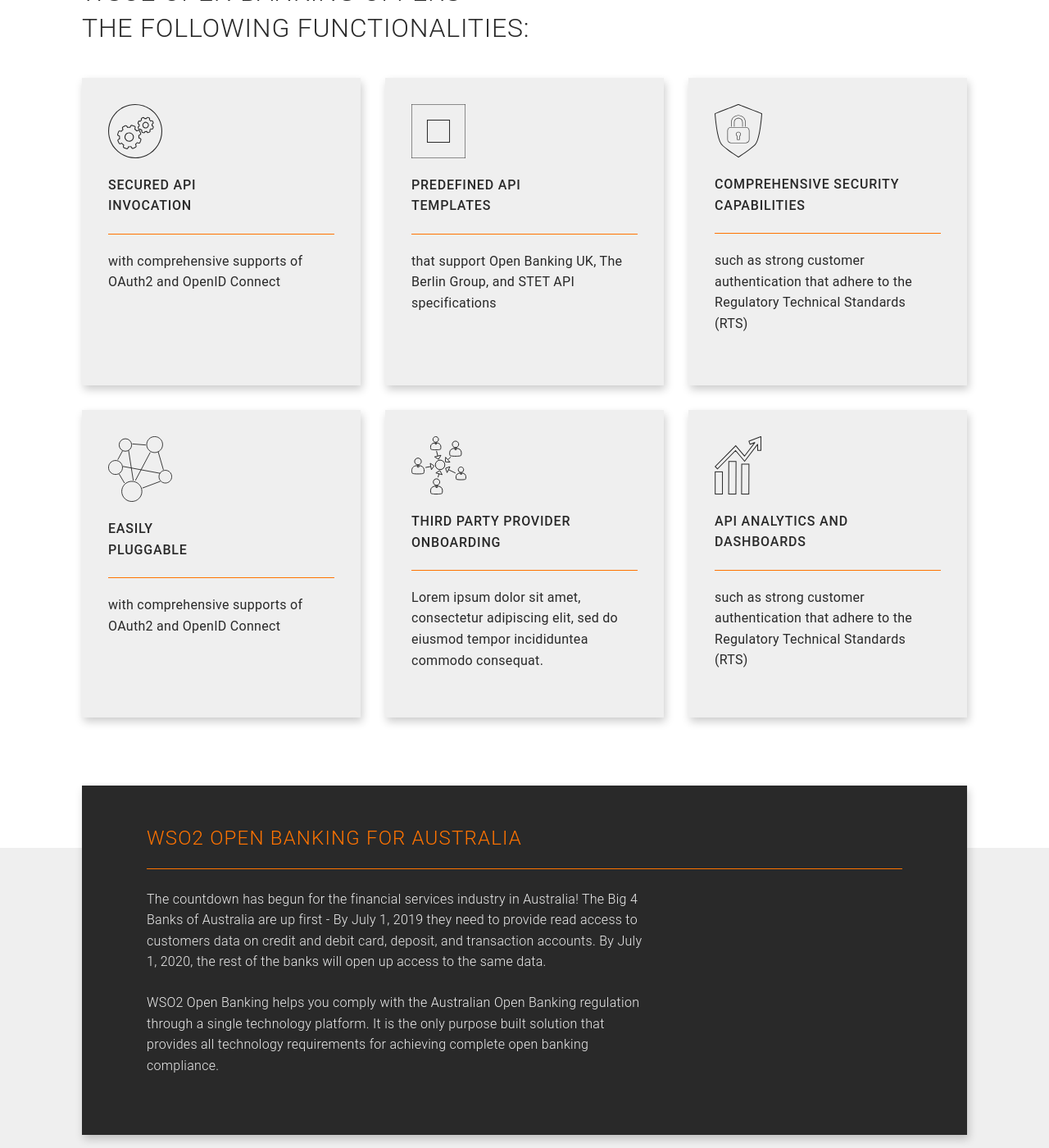
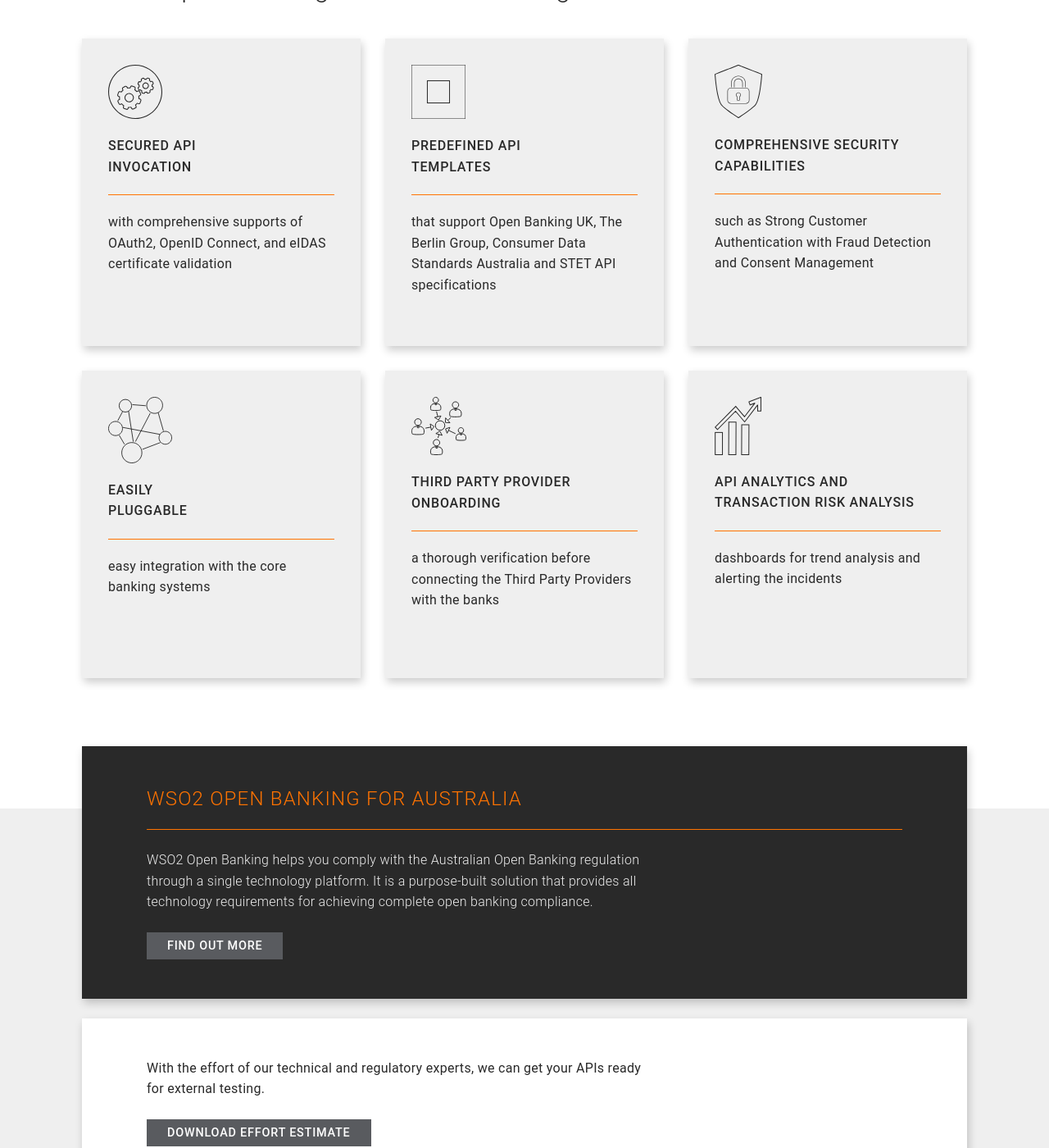
Before and after one commit to wso2/demo-open-banking.github.io, a Jekyll site: the page built from index.html, in a window 1280 px wide and 1400 px high, scrolled down 885 px. Shown: the whole window at 82% size. Built offline with Jekyll 4.4.1, drawn with Linux system fonts in a browser that asks for light colours; some of the changed text lies outside the part shown.

Commit message:
Add content for Home page

```diff
--- a/index.html
+++ b/index.html
@@ -81,8 +81,8 @@
          <div class="col-sm-12 col-md-8 col-lg-8">
             <div class="cHighlighted cDarkGreyBG cFixedHeight">
                <div class="col-sm-12 col-md-12">
-                  <h5 class="cUppercase cWhiteColored cReducedBottomMargin cUnderline cUnderOrange">Lorem ipsum dolor sit amet, consectetur
-                     adipiscing elit, sed do eiusmod tempor incididunt
+                  <h5 class="cUppercase cWhiteColored cReducedBottomMargin cUnderline cUnderOrange">
+                        Solution at a Glance
                   </h5>
                   <!-- <h2 class="cUppercase cUnderline">Benefits</h2> -->
                </div>
@@ -96,12 +96,12 @@
          </div>
          <div class="col-sm-12 col-md-4 col-lg-4">
             <div class="cHighlighted cLightGreyBG cHighlightedReducePadding cFixedHeight" style="min-height: 290px;">
-               <h4>BLOG</h4>
+               <h4>What's new?</h4>
                <p>WSO2 Open Banking 1.4:
                   Support for Global
                   Open Banking Standards
                </p>
-               <a href="https://docs.wso2.com/display/APICloud/WSO2+API+Cloud+Documentation" target="_blank" class="cMore cUppercase cLargeText">Read More &gt;</a>
+               <a href="https://wso2.com/blogs/thesource/2019/08/wso2-open-banking-1-4-support-for-global-open-banking-standards" target="_blank" class="cMore cUppercase cLargeText">Read More &gt;</a>
                <div class="clearfix"></div>
             </div>
          </div>
@@ -113,13 +113,14 @@
    <div class="container">
       <div class="row">
          <div class="col-sm-12 col-md-12 col-lg-12">
-            <h2 class="cUppercase">WSO2 Open Banking offers <br>the following functionalities:</h2>
+            <!-- <h2 class="cUppercase">WSO2 Open Banking offers <br>the following functionalities:</h2> -->
+            <h2> WSO2 Open Banking offers the following functionalities:</h2>
          </div>
          <div class="col-sm-12 col-md-4 col-lg-4">
             <div class="cHighlighted cLightGreyBG cHighlightedReducePadding cFuntionBox">
                <img src="/img/api-invocation.svg"/>
                <h5 class="cUppercase cUnderline cUnderOrange" >Secured API <br>invocation</h5>
-               <p>with comprehensive supports of OAuth2 and OpenID Connect</p>
+               <p>with comprehensive supports of OAuth2, OpenID Connect, and eIDAS certificate validation</p>
             </div>
             <div class="clearfix"></div>
          </div>
@@ -127,7 +128,7 @@
             <div class="cHighlighted cLightGreyBG cHighlightedReducePadding cFuntionBox">
                <img src="/img/template.svg"/>
                <h5 class="cUppercase cUnderline cUnderOrange">Predefined API <br>templates</h5>
-               <p>that support Open Banking UK, The Berlin Group, and STET API specifications</p>
+               <p>that support Open Banking UK, The Berlin Group, Consumer Data Standards Australia and STET API specifications</p>
             </div>
             <div class="clearfix"></div>
          </div>
@@ -135,7 +136,7 @@
             <div class="cHighlighted cLightGreyBG cHighlightedReducePadding cFuntionBox">
                <img src="/img/security.svg"/>
                <h5 class="cUppercase cUnderline cUnderOrange">Comprehensive security <br>capabilities</h5>
-               <p>such as strong customer authentication that adhere to the Regulatory Technical Standards (RTS)</p>
+               <p>such as Strong Customer Authentication with Fraud Detection and Consent Management</p>
             </div>
             <div class="clearfix"></div>
          </div>
@@ -143,7 +144,7 @@
             <div class="cHighlighted cLightGreyBG cHighlightedReducePadding cFuntionBox">
                <img src="/img/piuggable.svg"/>
                <h5 class="cUppercase cUnderline cUnderOrange">Easily <br>Pluggable</h5>
-               <p>with comprehensive supports of OAuth2 and OpenID Connect</p>
+               <p>easy integration with the core banking systems</p>
             </div>
             <div class="clearfix"></div>
          </div>
@@ -151,15 +152,15 @@
             <div class="cHighlighted cLightGreyBG cHighlightedReducePadding cFuntionBox">
                <img src="/img/third-party.svg"/>
                <h5 class="cUppercase cUnderline cUnderOrange">Third Party Provider <br>Onboarding</h5>
-               <p>Lorem ipsum dolor sit amet, consectetur adipiscing elit, sed do eiusmod tempor incididuntea commodo consequat.</p>
+               <p>a thorough verification before connecting the Third Party Providers with the banks</p>
             </div>
             <div class="clearfix"></div>
          </div>
          <div class="col-sm-12 col-md-4 col-lg-4">
             <div class="cHighlighted cLightGreyBG cHighlightedReducePadding cFuntionBox">
                <img src="/img/analytics.svg"/>
-               <h5 class=" cUppercase cUnderline cUnderOrange">API analytics and<br> dashboards</h5>
-               <p>such as strong customer authentication that adhere to the Regulatory Technical Standards (RTS)</p>
+               <h5 class=" cUppercase cUnderline cUnderOrange">API analytics and<br> Transaction Risk Analysis</h5>
+               <p>dashboards for trend analysis and alerting the incidents</p>
             </div>
             <div class="clearfix"></div>
          </div>
@@ -180,15 +181,10 @@
 
             </div>
             <div class="col-sm-12 col-md-8 col-lg-8">
-              <p> The countdown has begun for the financial services industry in Australia! The Big 4 Banks of Australia
-                are up first - By July 1, 2019 they need to provide read access to customers data on credit and debit
-                card, deposit, and transaction accounts. By July 1, 2020, the rest of the banks will open up access to
-                the same data.
+              <p> WSO2 Open Banking helps you comply with the Australian Open Banking regulation through a single technology platform.
+                 It is a purpose-built solution that provides all technology requirements for achieving complete open banking compliance.
               </p>
-              <p>WSO2 Open Banking helps you comply with the Australian Open Banking regulation through a single
-                technology platform. It is the only purpose built solution that provides all technology requirements for
-                achieving complete open banking compliance.
-              </p>
+              <a href="https://wso2.com/solutions/financial/open-banking/australia" class="cButton cDownloadButton">Find Out More</a>
             </div>
             <div class="col-sm-12 col-md-4 col-lg-4">
 
@@ -199,21 +195,19 @@
         </div>
 
 
-
-
-
         <div class="cHighlighted cWhiteBG">
             <div class="row">
-              <div class="col-sm-12 col-md-12 col-lg-12">
-                <h3 class="cUppercase cOrangeColored cUnderline">A GDPR Compliant Open Banking Solution </h3>
-
-              </div>
+              <!-- <div class="col-sm-12 col-md-12 col-lg-12">
+                <h3 class="cUppercase cOrangeColored cUnderline"> </h3>
+              </div> -->
               <div class="col-sm-12 col-md-8 col-lg-8">
-                <p> WSO2 Open Banking is now fully equipped to adhere to the EU General Data Protection Regulation (GDPR). The security features within WSO2 Open Banking have been enhanced to be fully compliant.
-                </p>
+                <p>With the effort of our technical and regulatory experts, we can get your APIs ready for
+                  external testing.</p>
+                <a href="https://wso2.com/solutions/financial/open-banking/australia" class="cButton cDownloadButton">Download Effort Estimate</a>
 
               </div>
               <div class="col-sm-12 col-md-4 col-lg-4">
+
 
               </div>
 
```
